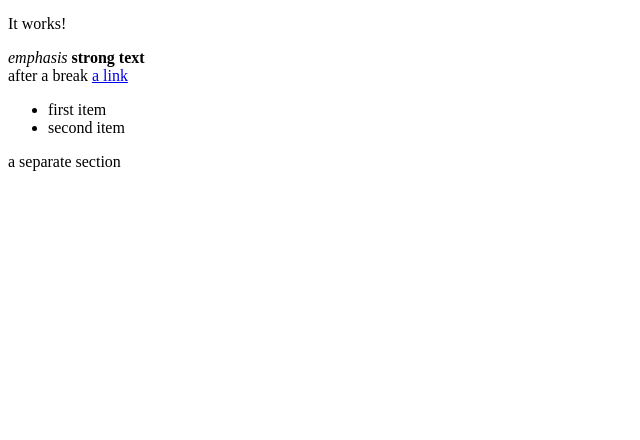
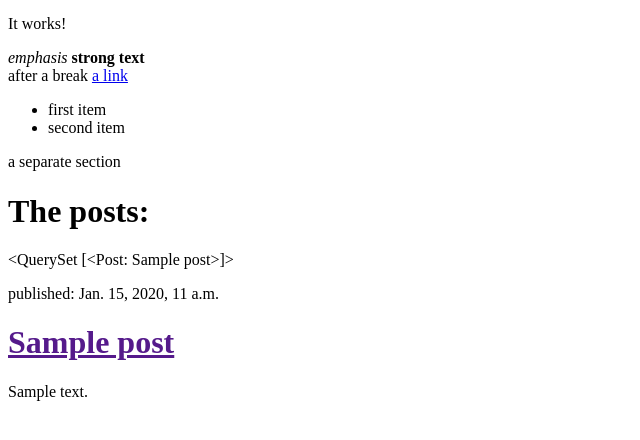
Before and after one commit to nparslow/my_first_blog, a Django app: template blog/templates/blog/post_list.html in a window 1280 px wide. Shown: the part 173-613 px from the top of the page, without its empty margins (0-640 px from the left). Run offline with Django 3.2, Linux system fonts and the light colour scheme; the template is opened without the code that fills it: values that come from a table or form of the project are taken from there, others are empty; tables that the repository leaves empty hold one stand-in row (values such as "Sample post").

Commit message:
Modified templates to display posts from database.

```diff
--- a/blog/templates/blog/post_list.html
+++ b/blog/templates/blog/post_list.html
@@ -17,5 +17,20 @@
             <li>second item</li>
         </ul>
         <div> a separate section </div>
+        <div>
+            <h1>The posts:</h1>
+            {{ posts }}
+
+            {% for post in posts %}
+                <div>
+                    {# {{ post }} #}
+                    <p>published: {{ post.published_date }}</p>
+                    <h1><a href="">{{ post.title }}</a></h1>
+                    {# |linebreaks will convert line-breaks into paragraphs #}
+                    <p>{{ post.text|linebreaks }}</p>
+                </div>
+            {% endfor %}
+
+        </div>
     </body>
 </html>
--- a/blog/views.py
+++ b/blog/views.py
@@ -1,6 +1,9 @@
 from django.shortcuts import render
+from django.utils import timezone
 
+from .models import Post
 # Create your views here.
 
 def post_list(request):
-    return render(request, 'blog/post_list.html', {})
+    posts = Post.objects.filter(published_date__lte=timezone.now()).order_by('published_date')
+    return render(request, 'blog/post_list.html', {'posts': posts})
```
Also changed, not shown: 1 other file.
